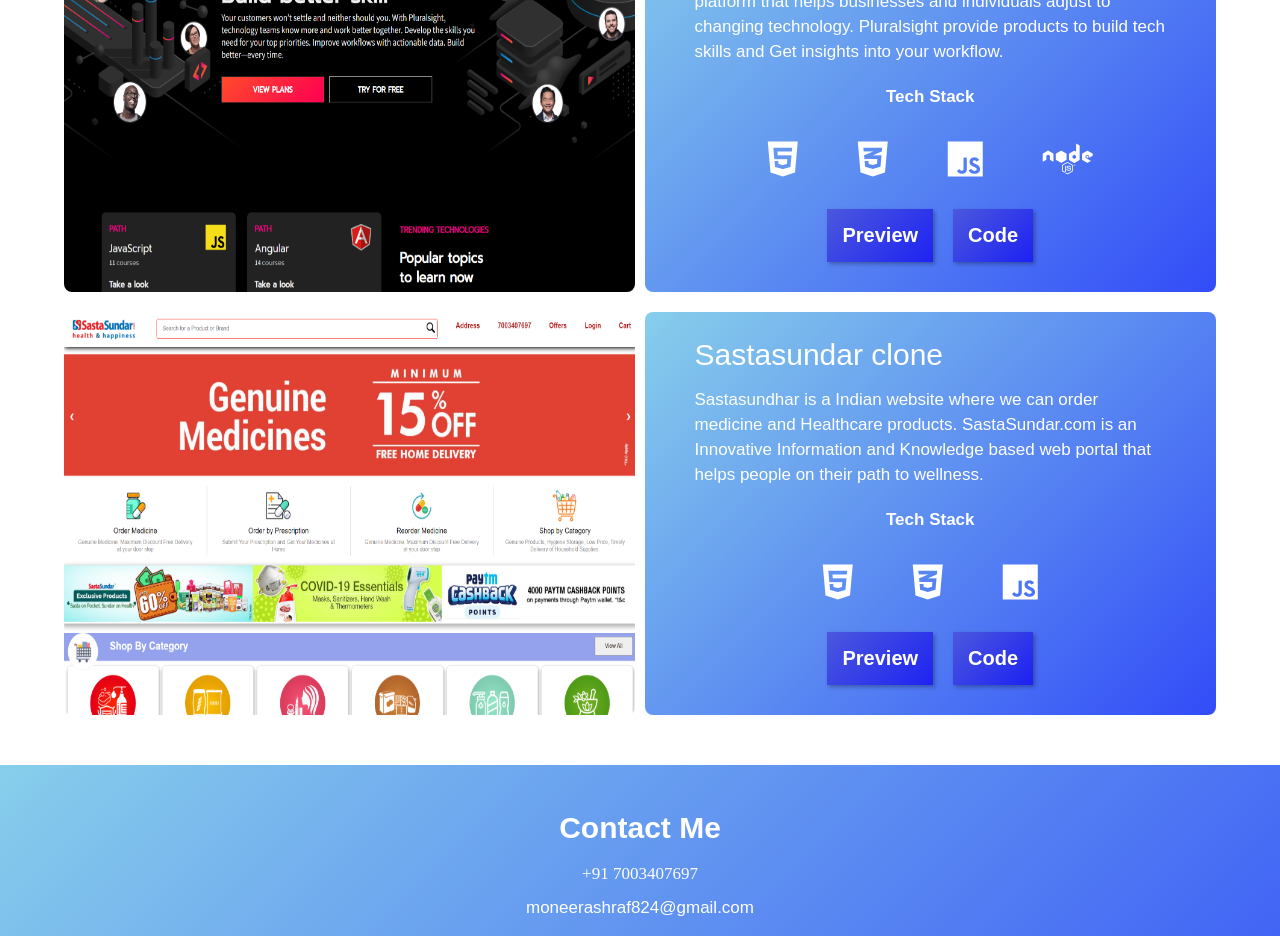
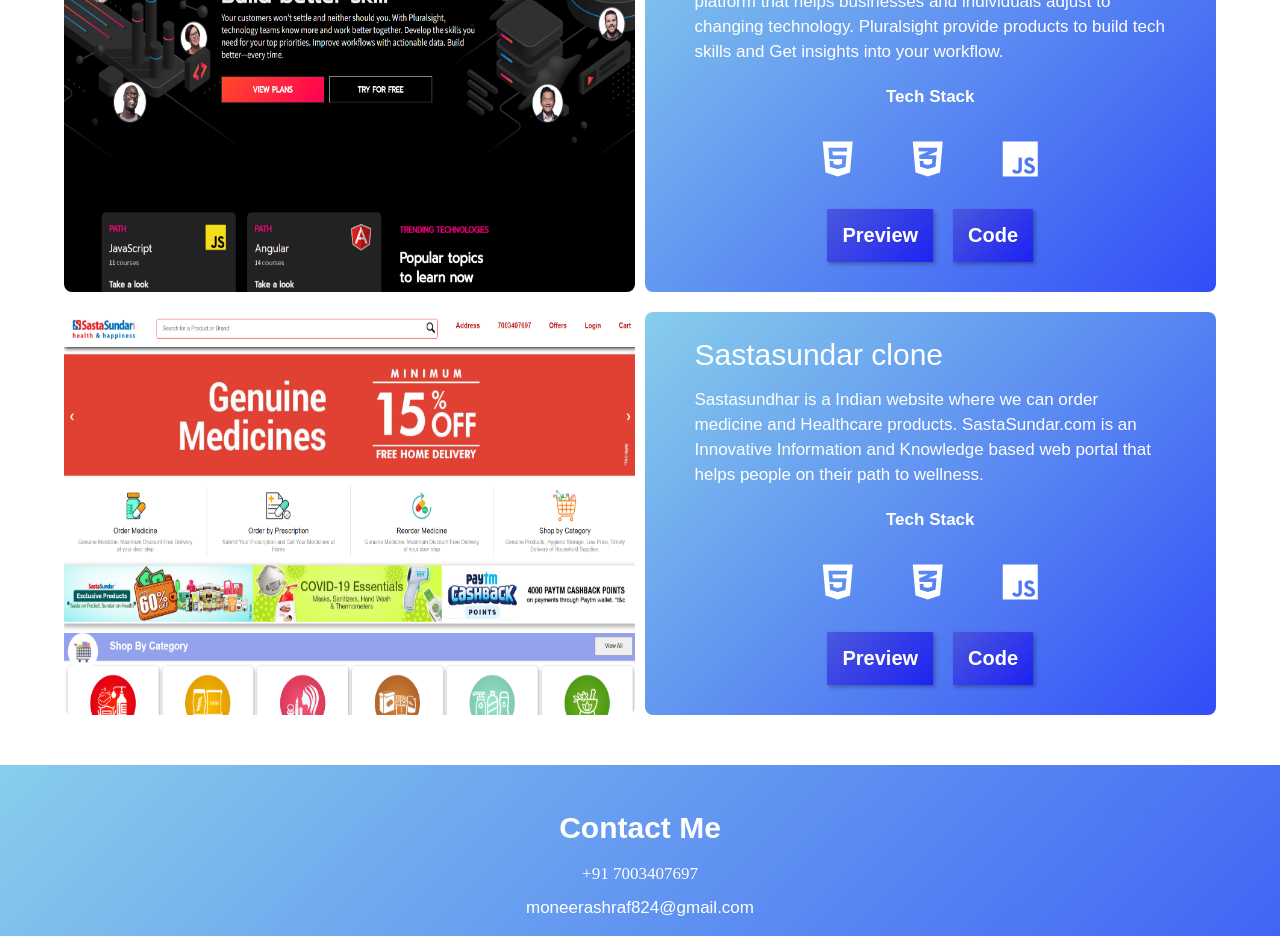
Before and after one commit to moneer824/portfolio, a React (Create React App) app: page / in a window 1280 px wide. Shown: the part 1980-2916 px from the top of the page. Built offline with nearby package versions, Linux system fonts and the light colour scheme.

Commit message:
Update ProjectComponents.js

```diff
--- a/src/components/ProjectComponents.js
+++ b/src/components/ProjectComponents.js
@@ -8,7 +8,7 @@
 
 
 export default function ProjectComponents() {
-const project1 = ["fab fa-html5","fab fa-css3-alt","fab fa-js","fab fa-node"]
+const project1 = ["fab fa-html5","fab fa-css3-alt","fab fa-js"]
 const project2 = ["fab fa-html5","fab fa-css3-alt","fab fa-js"]
 
   return (
```
